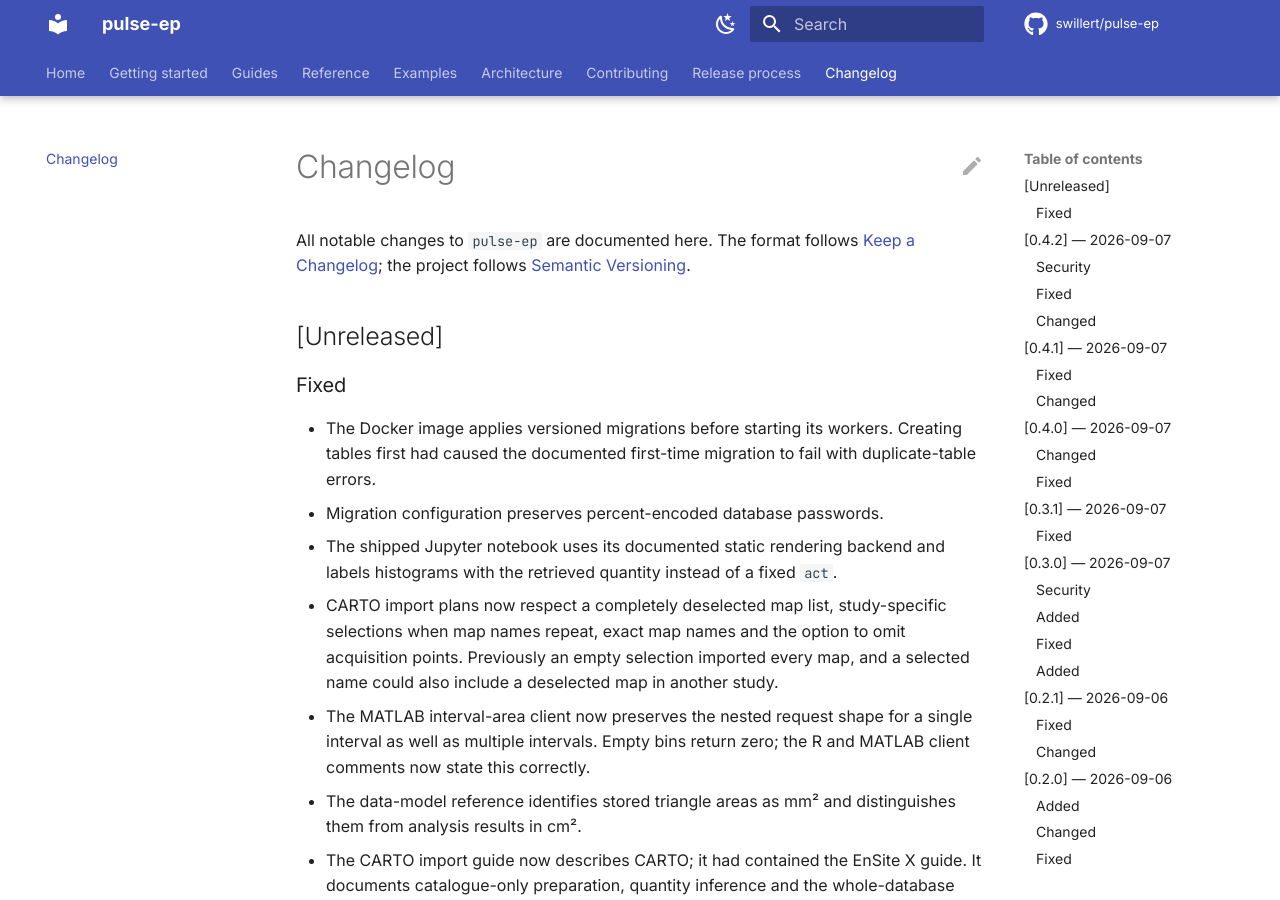
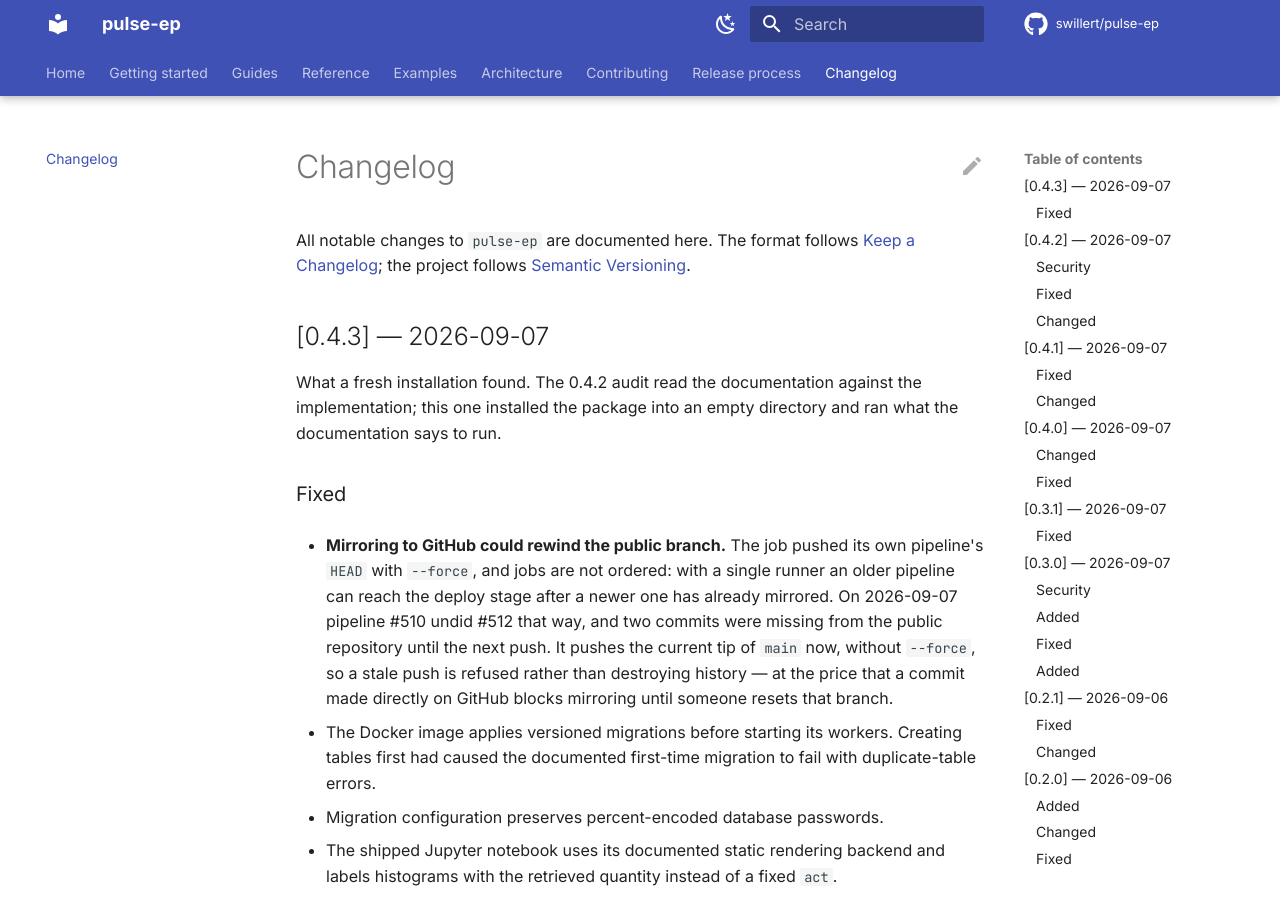
Before and after one commit to swillert/pulse-ep, an MkDocs documentation site: the page built from docs/changelog.md, in a window 1280 px wide and 900 px high. Built offline with MkDocs 1.6.1 and Material for MkDocs 9.7.7, drawn with Linux system fonts in a browser that asks for light colours; comment, search, counter and statistics services are not loaded.

Commit message:
Version 0.4.3
What a fresh installation found. The 0.4.2 audit read the documentation
against the implementation; this one installed the package into an empty
directory and ran what the documentation says to run.

A CARTO import plan with every map deselected imported all of them, and a
selected map name could pull in a deselected namesake from another study.
The Docker image created tables before migrating, so the documented first
migration failed with duplicate-table errors. Alembic's ConfigParser ate the
percent signs out of a URL-encoded database password. The MATLAB client
flattened a single interval into a shape the area endpoint rejects, and the
shipped notebook used a rendering backend other than the one it documents.

Mirroring to GitHub could also rewind the public branch: the job force-pushed
its own pipeline's HEAD, and with one runner an older pipeline can reach the
deploy stage after a newer one. It happened, and two commits were briefly
missing from the public repository.

The CARTO import guide contained the EnSite X guide; it now describes CARTO,
including that study identity carries source-path context and that --clear is
database-wide.

Every migration is additive; an existing database upgrades without loss.

```diff
--- a/docs/changelog.md
+++ b/docs/changelog.md
@@ -4,9 +4,22 @@ All notable changes to `pulse-ep` are documented here. The format follows
 [Keep a Changelog](https://keepachangelog.com/en/1.1.0/); the project
 follows [Semantic Versioning](https://semver.org/spec/v2.0.0.html).
 
-## [Unreleased]
+## [0.4.3] — 2026-09-07
+
+What a fresh installation found. The 0.4.2 audit read the documentation
+against the implementation; this one installed the package into an empty
+directory and ran what the documentation says to run.
 
 ### Fixed
+
+- **Mirroring to GitHub could rewind the public branch.** The job pushed its
+  own pipeline's `HEAD` with `--force`, and jobs are not ordered: with a
+  single runner an older pipeline can reach the deploy stage after a newer one
+  has already mirrored. On 2026-09-07 pipeline #510 undid #512 that way, and
+  two commits were missing from the public repository until the next push. It
+  pushes the current tip of `main` now, without `--force`, so a stale push is
+  refused rather than destroying history — at the price that a commit made
+  directly on GitHub blocks mirroring until someone resets that branch.
 
 - The Docker image applies versioned migrations before starting its workers.
   Creating tables first had caused the documented first-time migration to
--- a/pyproject.toml
+++ b/pyproject.toml
@@ -4,7 +4,7 @@ build-backend = "setuptools.build_meta"
 
 [project]
 name = "pulse-ep"
-version = "0.4.2"
+version = "0.4.3"
 description = "Open-source platform for programmatic access to CARTO 3 and EnSite X electroanatomical mapping data — REST API, 3D viewer, Python toolkit, and optional MCP access for cardiac electrophysiology research."
 readme = "README.md"
 requires-python = ">=3.10"
--- a/src/pulse_ep/__init__.py
+++ b/src/pulse_ep/__init__.py
@@ -19,7 +19,7 @@ For deeper access, use :mod:`pulse_ep.core` directly.
 
 from __future__ import annotations
 
-__version__ = "0.4.2"
+__version__ = "0.4.3"
 
 from pulse_ep.core.database import get_db_session
 from pulse_ep.core.epmap import EPMap
```
Also changed, not shown: 1 other file.
